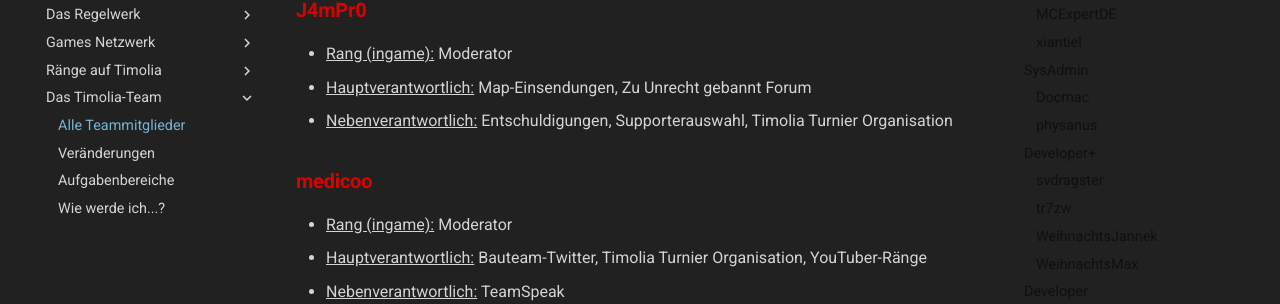
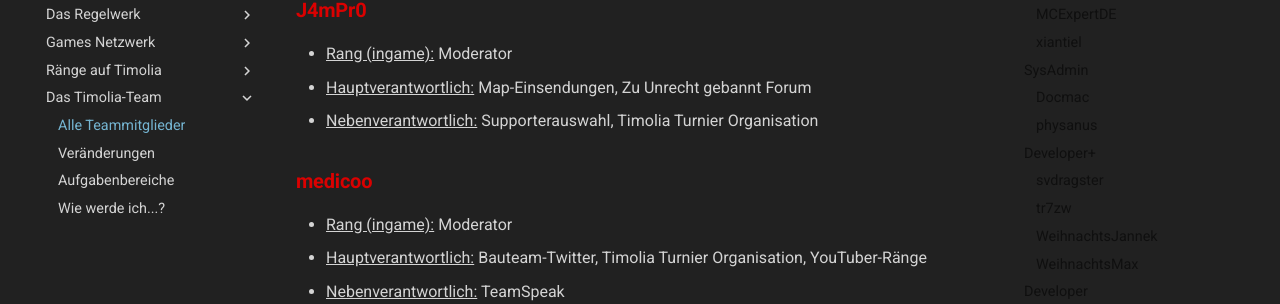
Before and after one commit to TimoliaDE/HowTo, an MkDocs documentation site: the page built from docs/team/members.md, in a window 1280 px wide and 1400 px high, scrolled down 4248 px. Shown: the part 149-453 px from the top of the window. Built offline with MkDocs 1.6.1 and Material for MkDocs 9.7.7, drawn with Linux system fonts in a browser that asks for light colours; old or Windows-style settings are respelled for this version of MkDocs; some of the changed text lies outside the part shown.

Commit message:
J4mPr0/Chrissi1505 delete aus Entschuldigung HowTo

```diff
--- a/docs/team/members.md
+++ b/docs/team/members.md
@@ -130,7 +130,7 @@ Sie dienen als interne Ansprechpartner bei Fragen und koordinieren häufig einze
 ### <strong><span class='moderator'>J4mPr0</span></strong>
 - <u>Rang (ingame):</u> Moderator
 - <u>Hauptverantwortlich:</u> Map-Einsendungen, Zu Unrecht gebannt Forum
-- <u>Nebenverantwortlich:</u> Entschuldigungen, Supporterauswahl, Timolia Turnier Organisation
+- <u>Nebenverantwortlich:</u> Supporterauswahl, Timolia Turnier Organisation
 
 ### <strong><span class='moderator'>medicoo</span></strong>
 - <u>Rang (ingame):</u> Moderator
@@ -168,7 +168,7 @@ Supporter stehen für alle grundlegenden Fragen und Reports zur Verfügung und s
 
 ### <strong><span class='supporter'>Chrissi1505</span></strong>
 - <u>Rang (ingame):</u> Supporter
-- <u>Nebenverantwortlich:</u> Community-Discord, Entschuldigungen, Twitter
+- <u>Nebenverantwortlich:</u> Community-Discord, Twitter
 
 ### <strong><span class='supporter'>ChristmasMax</span></strong>
 - <u>Rang (ingame):</u> Supporter
```
Also changed, not shown: docs/team/responsibilities.md (+0 -2 lines).
